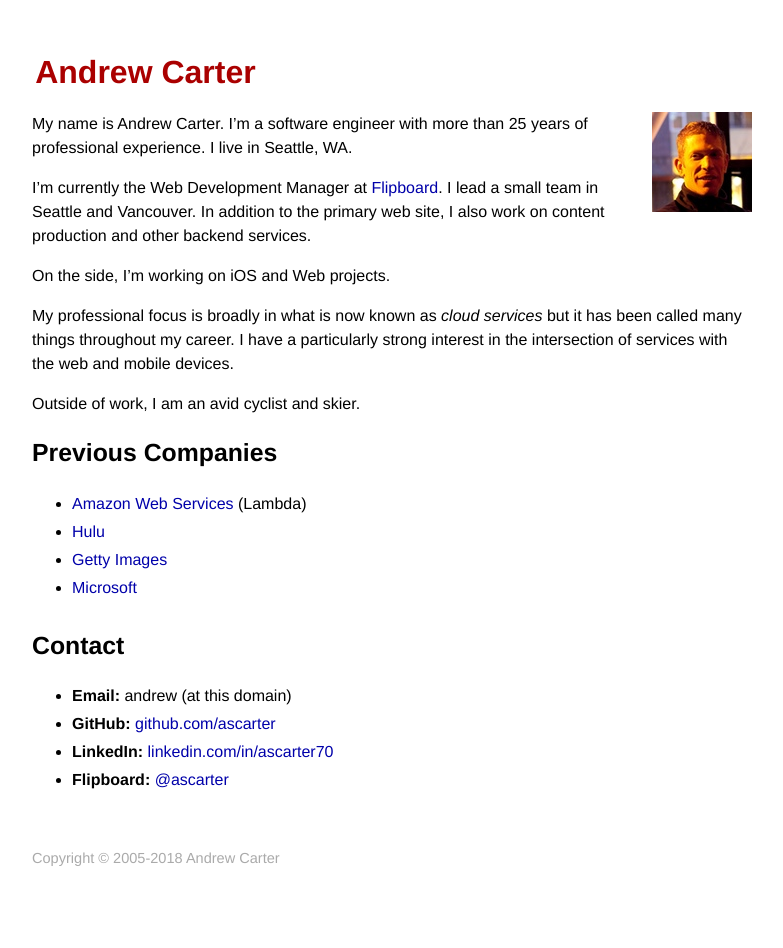
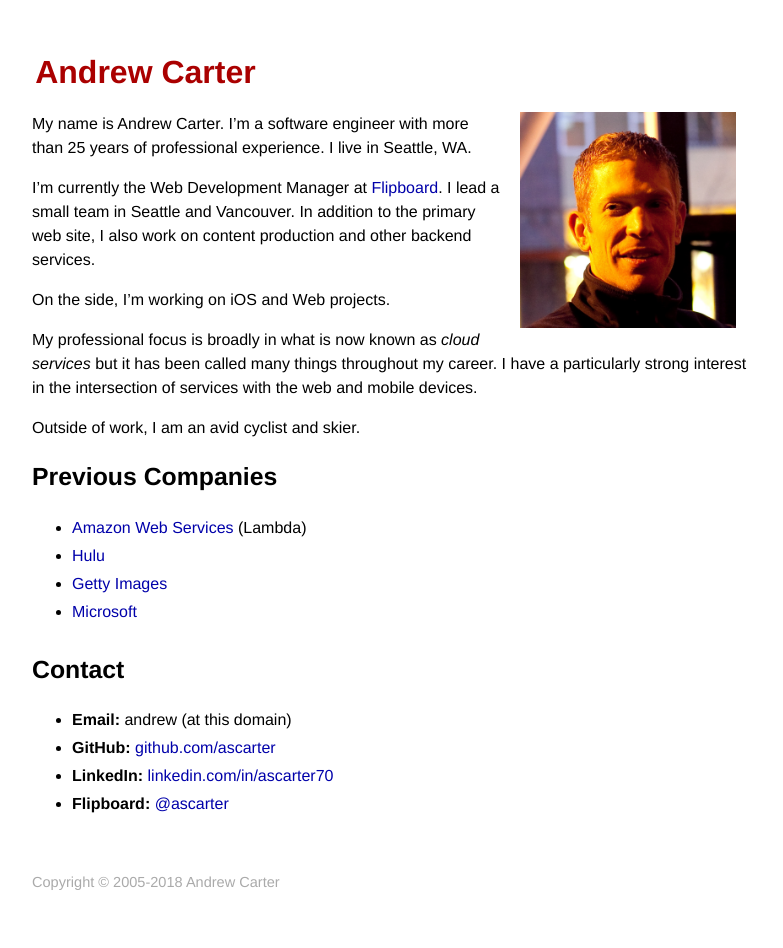
Before and after one commit to ascarter/ascarter.github.io, a Jekyll site: the page built from index.markdown, in a window 1280 px wide. Shown: the whole page, without its empty margins (248-1031 px from the left). Built offline with Jekyll 4.4.1, drawn with Linux system fonts in a browser that asks for light colours; before the commit the page ends 924 px from its top, so only the background shows below that.

Commit message:
Adjust CSS for mobile + portrait

```diff
--- a/css/iphone.css
+++ b/css/iphone.css
@@ -3,7 +3,7 @@
 }
 
 #container {
-	width: 960px;
+	width: 100%;
 	margin-left: 8px;
 	margin-right: 8px;
 	font-size: 2.8em;
@@ -11,7 +11,7 @@
 
 #content {
 	width: 95%;
-	font-size: 1.6em;
+	font-size: 1.3em;
 	line-height: 1.5;
 	padding: 0;
 }
--- a/css/site.css
+++ b/css/site.css
@@ -150,6 +150,8 @@
 
 .portrait {
 	float: right;
+	margin: 0em 1em 0.5em 1em;
+	width: 30%;
 }
 
 /*--------------------------------------------------------------
--- a/index.markdown
+++ b/index.markdown
@@ -3,7 +3,7 @@
 title: index
 ---
 
-<img class="portrait" src="images/about-portrait.jpg" alt="Portrait of Andrew Carter" />
+<img class="portrait" src="images/andrew-full@0.5x.png" alt="Portrait of Andrew Carter" />
 
 My name is Andrew Carter. I'm a software engineer with more than 25 years of professional experience. I live in Seattle, WA.
 
```
